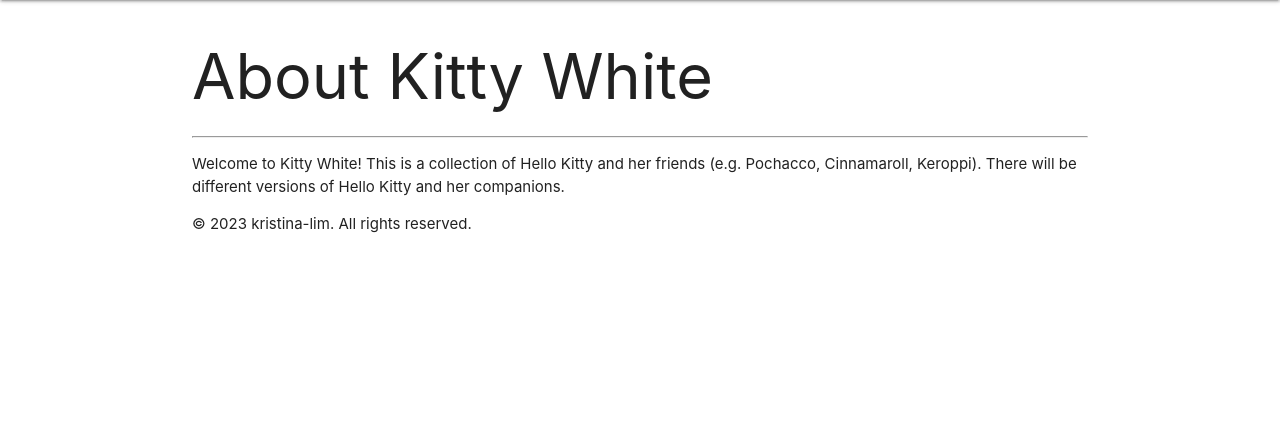
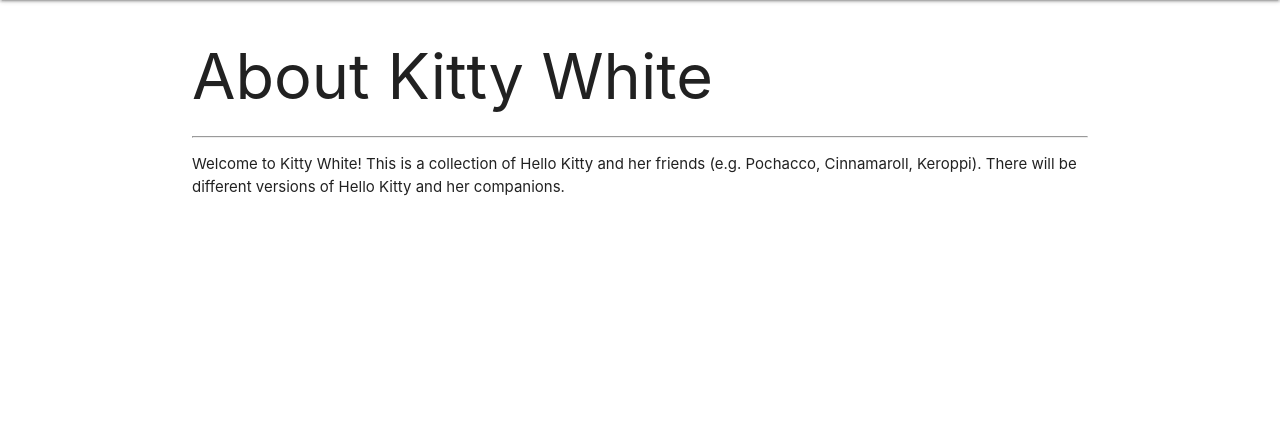
Before and after one commit to kristina-lim/kittywhite, a Django app: page /about/ in a window 1280 px wide. Shown: the part 64-496 px from the top of the page. Run offline with Django 4.2, Linux system fonts and the light colour scheme.

Commit message:
Make small change

```diff
--- a/main_app/templates/about.html
+++ b/main_app/templates/about.html
@@ -4,5 +4,4 @@
   <h1>About Kitty White</h1>
   <hr>
   <p>Welcome to Kitty White! This is a collection of Hello Kitty and her friends (e.g. Pochacco, Cinnamaroll, Keroppi). There will be different versions of Hello Kitty and her companions.</p>
-  <footer>© 2023 kristina-lim. All rights reserved.</footer>
 {% endblock %}
--- a/main_app/templates/base.html
+++ b/main_app/templates/base.html
@@ -28,7 +28,7 @@
     {% endblock %}
   </main>
   <footer class="page-footer">
-    <div class="right">© 2023 kristina-lim. All rights reserved.</div>
+    <div class="right">&copy; 2023 kristina-lim. All rights reserved.</div>
   </footer>
 </body>
 </html>
```
